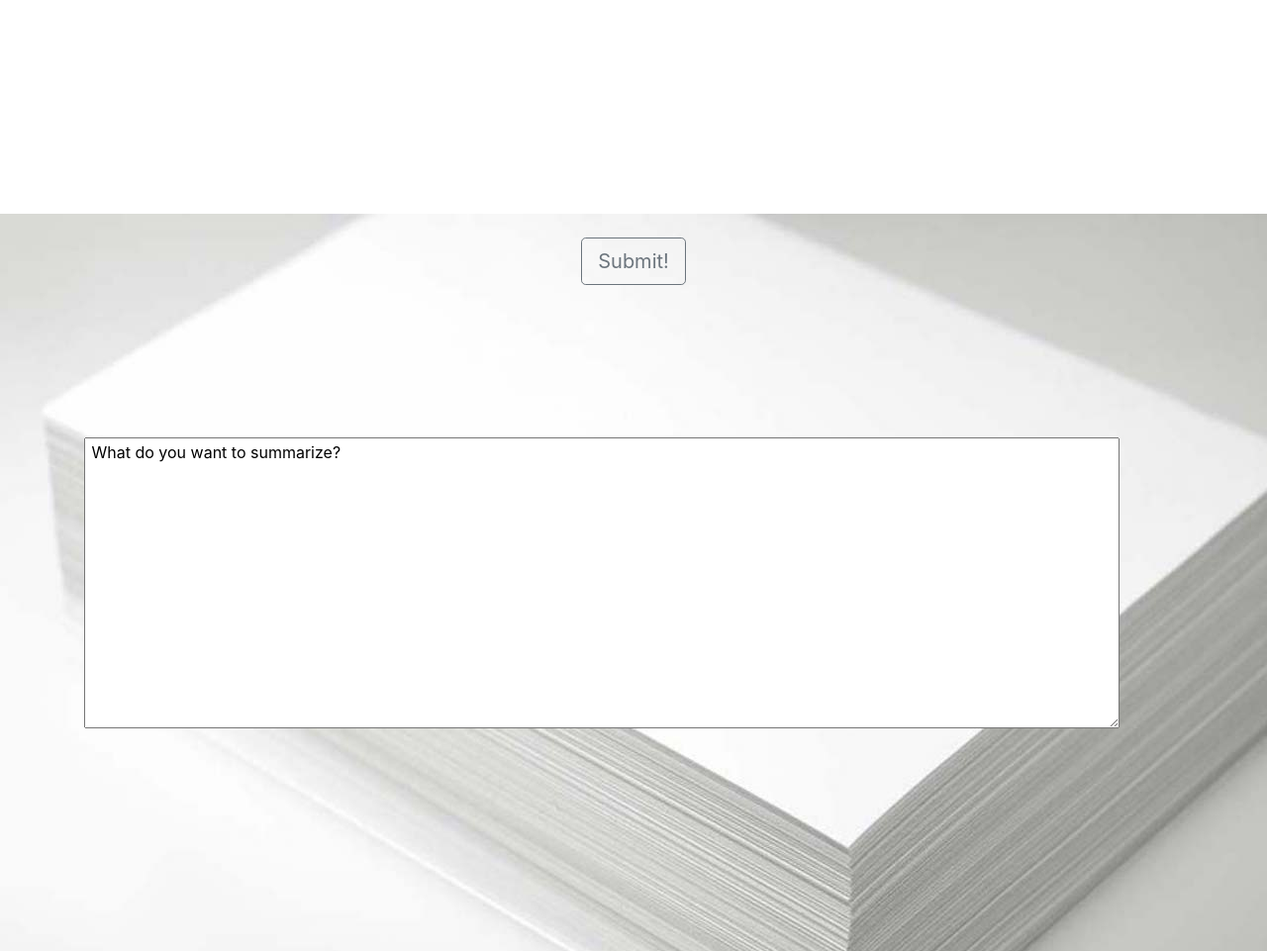
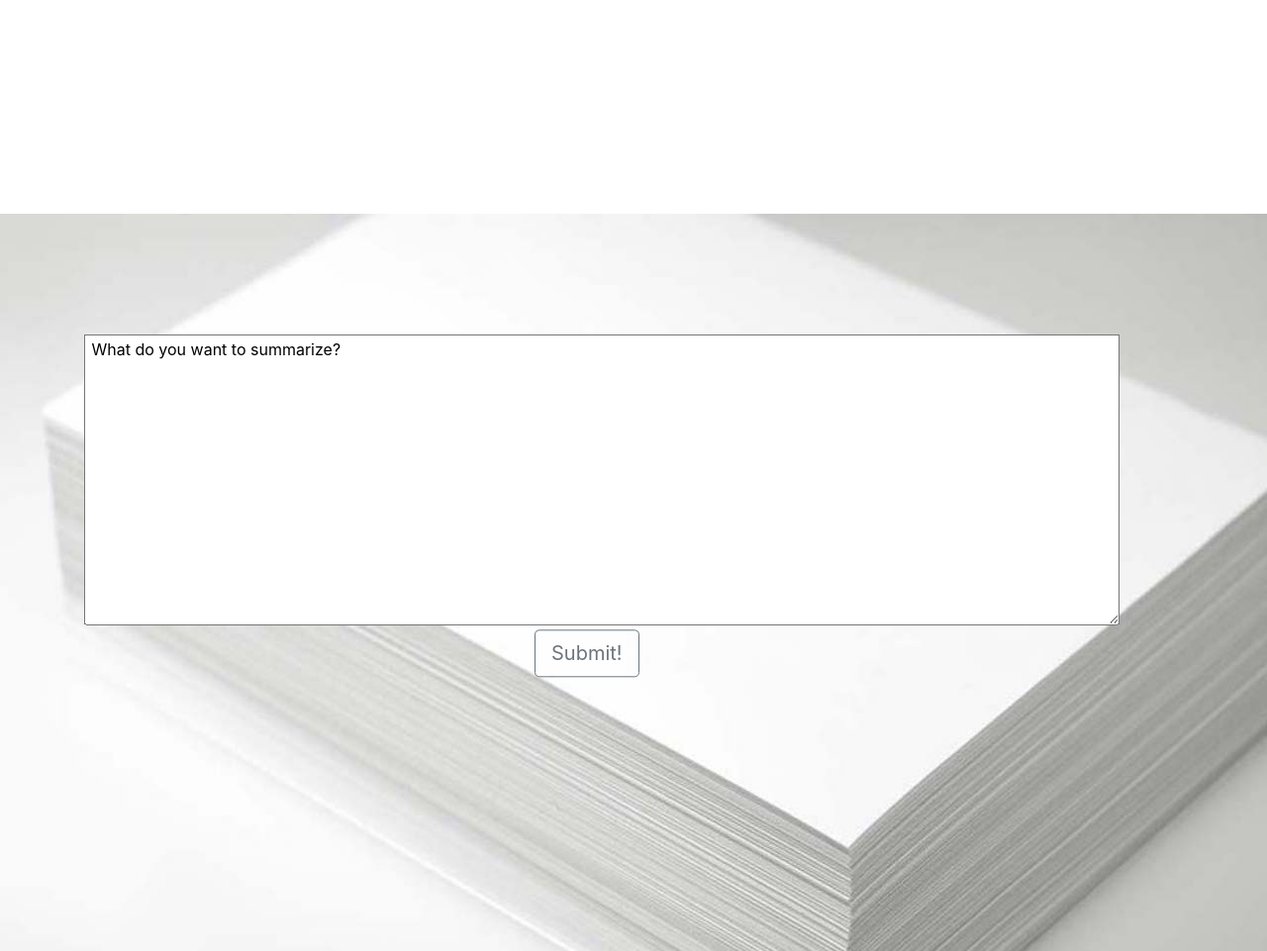
Before and after one commit to AndySheu/CalHacks2018, a Flask app: page / in a window 1280 px wide. Shown: the part 1379-2340 px from the top of the page at 99% size. Run offline with Flask 2, Linux system fonts and the light colour scheme; some libraries are stand-ins or nearby versions.

Commit message:
Centered button

```diff
--- a/static/css/main.css
+++ b/static/css/main.css
@@ -61,17 +61,18 @@ background-color:#007bff!important
 
 .text_input {
 	display:block;
-	margin-left: auto;
-	margin-right: auto;
+	margin: 0 auto;
 	position: absolute;
-  	top: 50%;
-  	transform: translateY(-50%);
+  	top: 40%;
+  	transform: translateY(-60%);
 }
 
-.btn btn-outline-secondary btn-lg {
-position: absolute;
-  	top: 50%;
-  	transform: translateY(-50%);}
+#btn_submit_text {
+	margin-left: -100px;
+	position: absolute;
+  	top: 59%;
+  	transform: translateY(-41%);
+}
 
 /*.pdf_summarize p{
 	margin-top: 10em;
```
